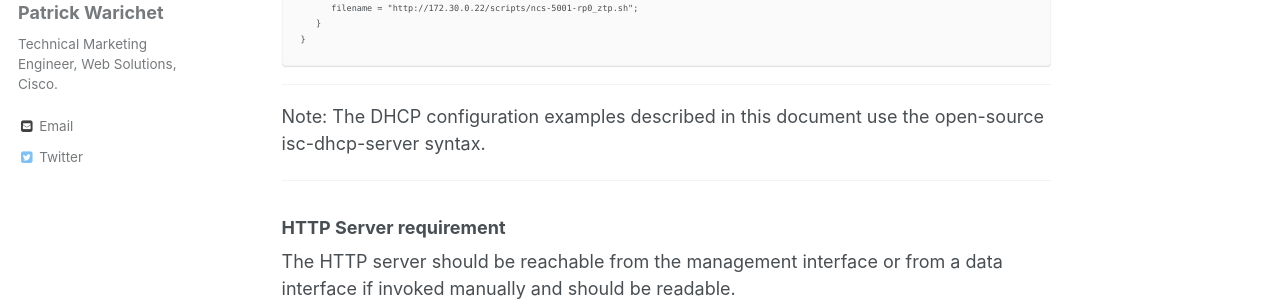
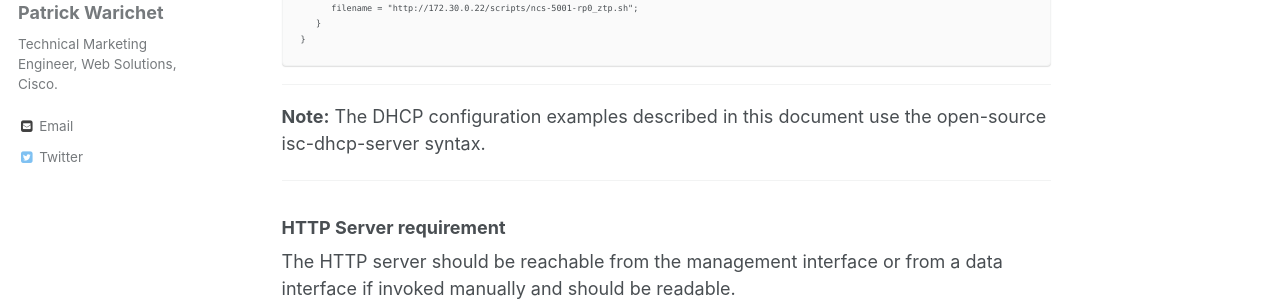
Before and after one commit to xrdocs/software-management, a Jekyll site: the page built from _tutorials/2016-08-26-working-with-ztp.md, in a window 1280 px wide and 900 px high, scrolled down 2063 px. Shown: the part 154-455 px from the top of the window. Built offline with Jekyll 4.4.1, drawn with Linux system fonts in a browser that asks for light colours; comment, search, counter and statistics services are not loaded; part of the change alters nothing that is shown.

Commit message:
Updated 2016-08-26-working-with-ztp.md

````diff
--- a/_tutorials/2016-08-26-working-with-ztp.md
+++ b/_tutorials/2016-08-26-working-with-ztp.md
@@ -75,7 +75,7 @@ host ncs-5001-rp0 {
 ```
 
 ---
-Note: The DHCP configuration examples described in this document use the open-source isc-dhcp-server syntax.
+**Note:** The DHCP configuration examples described in this document use the open-source isc-dhcp-server syntax.
 
 ---
 
````
